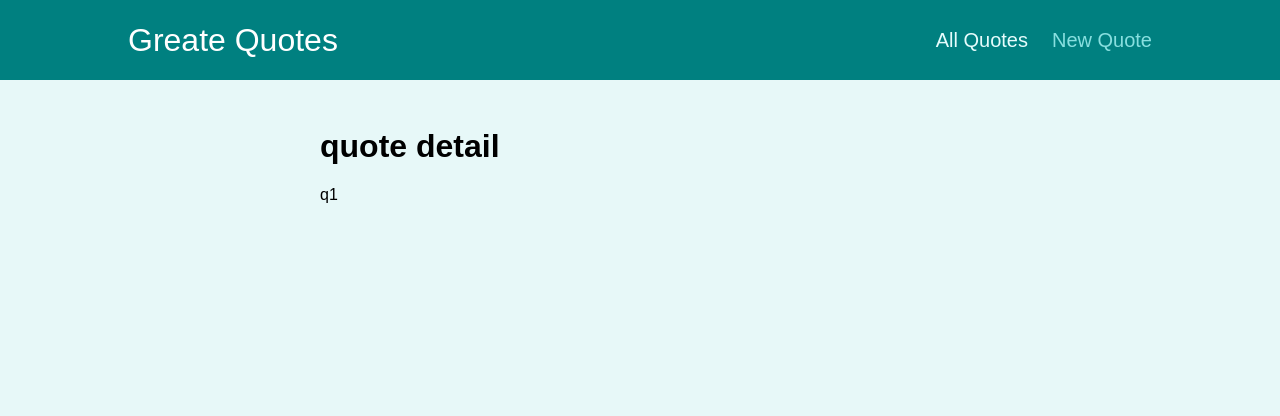
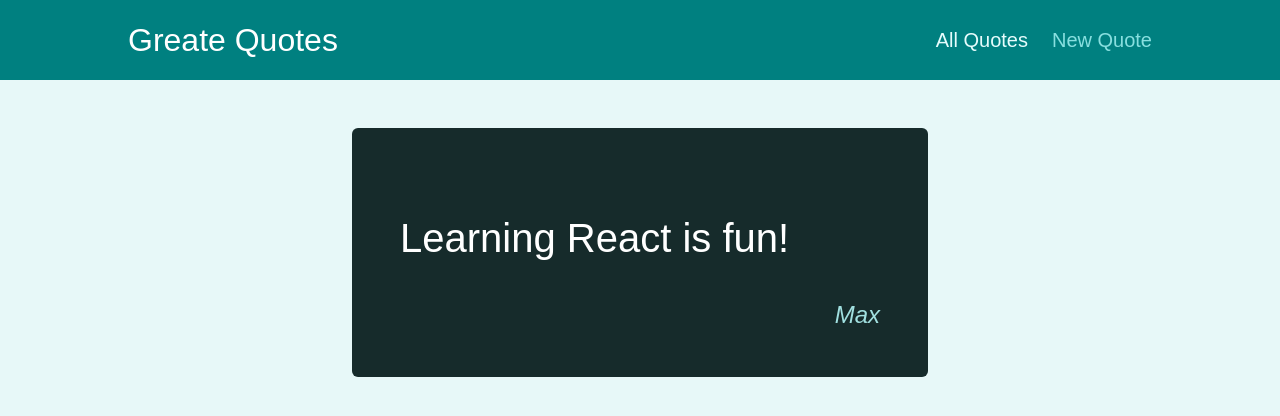
Before and after one commit to Elena-Lin-616/React-Router-Practice, a React (Create React App) app: page /quotes/q1 in a window 1280 px wide. Shown: the top 416 px of the page. Built offline with nearby package versions, Linux system fonts and the light colour scheme.

Commit message:
add dynamic link to -> /quotes/:quoteId

```diff
--- a/src/components/quotes/QuoteItem.js
+++ b/src/components/quotes/QuoteItem.js
@@ -1,5 +1,5 @@
-import classes from './QuoteItem.module.css';
-
+import classes from "./QuoteItem.module.css";
+import { Link } from "react-router-dom";
 const QuoteItem = (props) => {
   return (
     <li className={classes.item}>
@@ -9,9 +9,9 @@ const QuoteItem = (props) => {
         </blockquote>
         <figcaption>{props.author}</figcaption>
       </figure>
-      <a className='btn'>
+      <Link to={`/quotes/${props.id}`} className="btn">
         View Fullscreen
-      </a>
+      </Link>
     </li>
   );
 };
--- a/src/pages/QuoteDetail.js
+++ b/src/pages/QuoteDetail.js
@@ -1,17 +1,31 @@
+import { Fragment } from "react";
 import { useParams, Route } from "react-router-dom";
+
+import HighlightedQuote from "../components/quotes/HighlightedQuote";
 import Comments from "../components/comments/Comments";
-function QuoteDetail() {
-  const { quoteId } = useParams();
+
+const DUMMY_QUOTES = [
+  { id: "q1", author: "Max", text: "Learning React is fun!" },
+  { id: "q2", author: "Maximilian", text: "Learning React is great!" },
+];
+
+const QuoteDetail = () => {
+  const params = useParams();
+
+  const quote = DUMMY_QUOTES.find((quote) => quote.id === params.quoteId);
+
+  if (!quote) {
+    return <p>No quote found!</p>;
+  }
 
   return (
-    <div>
-      <h1>quote detail</h1>
-      <p>{quoteId}</p>
-      <Route path="/quotes/:quoteId/comments">
+    <Fragment>
+      <HighlightedQuote text={quote.text} author={quote.author} />
+      <Route path={`/quotes/${params.quoteId}/comments`}>
         <Comments />
       </Route>
-    </div>
+    </Fragment>
   );
-}
+};
 
 export default QuoteDetail;
```
